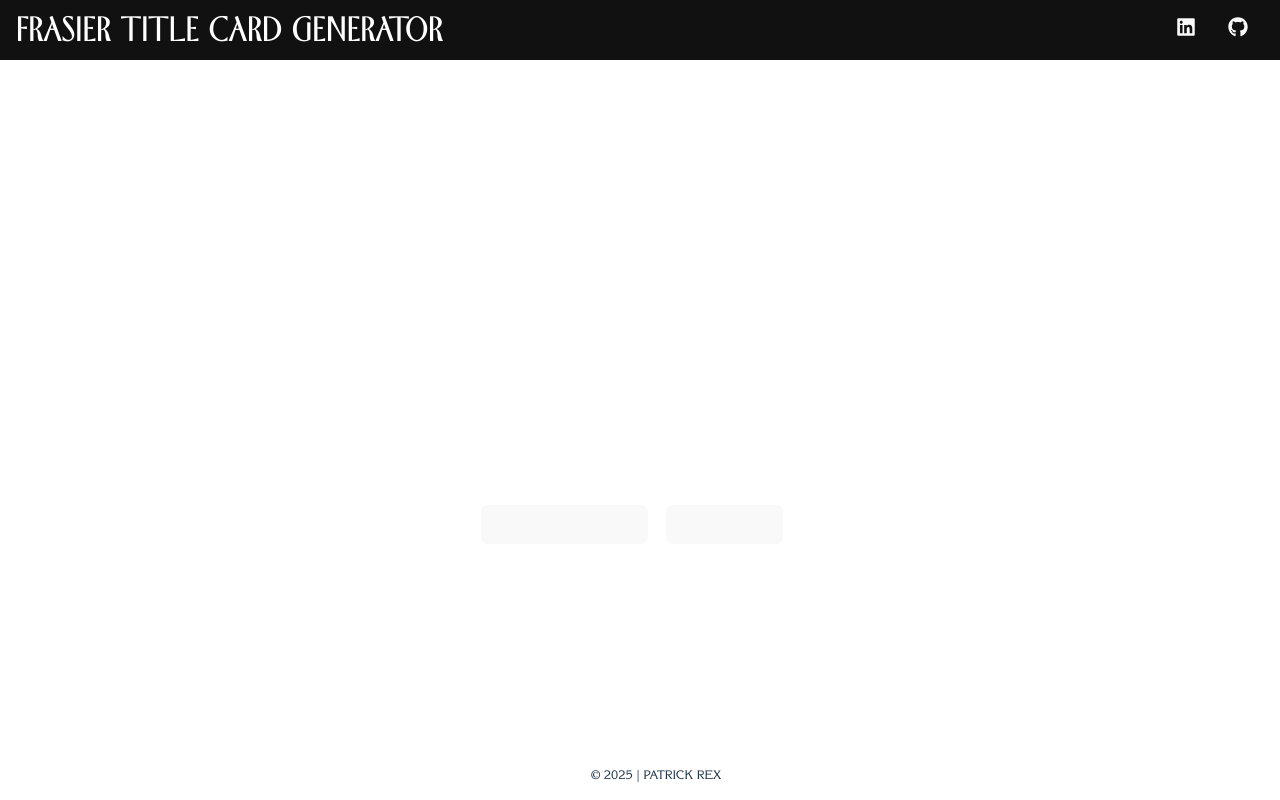
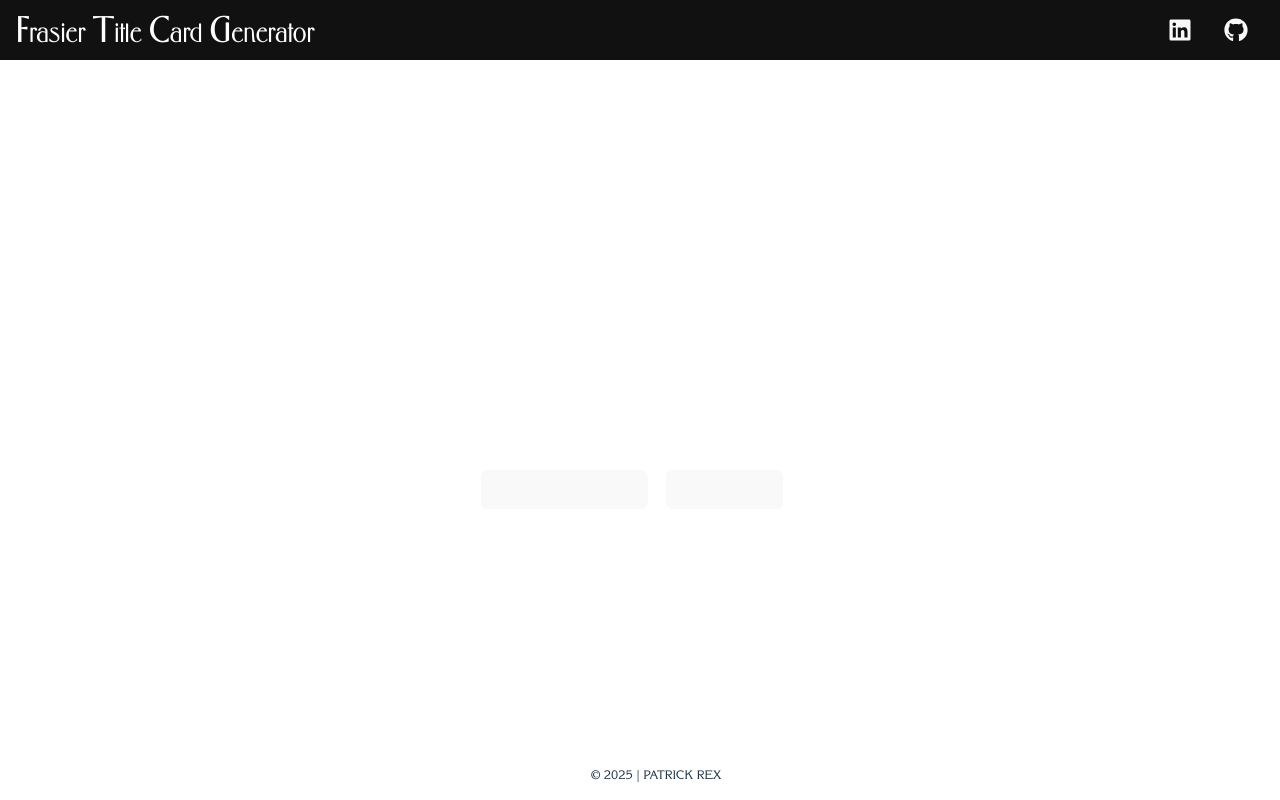
Before and after one commit to PatrickJRex/frasier-title-cards, a React (Vite) app: page / in a window 1280 px wide. Shown: the top 800 px of the page. Built offline with nearby package versions, Linux system fonts and the light colour scheme.

Commit message:
Text udpdates

```diff
--- a/src/App.jsx
+++ b/src/App.jsx
@@ -18,7 +18,7 @@
         <div>
           <main className='fade-in-fwd'>
         <header className='app-header'>
-          <a href="/"><h1 className='app-title'>Frasier Title Card Generator</h1></a>
+          <a href="/"><h1 className='app-title'><span>F</span>rasier <span>T</span>itle <span>C</span>ard <span>G</span>enerator</h1></a>
           <nav className="socials">
             <a href="https://www.linkedin.com/in/patrickjrex/" rel='noopener noreferrer' target='_blank'>
             <FaLinkedin />
--- a/src/components/TitleCard.jsx
+++ b/src/components/TitleCard.jsx
@@ -14,7 +14,7 @@
 
     const setImage = () => {
       console.log(document.querySelector('#titleCardImage').textContent);
-      htmlToImage.toJpeg(document.getElementById('titleCardImage'), { quality: 0.95, width: 1000, height:1000 })
+      htmlToImage.toJpeg(document.getElementById('titleCardImage'), { quality: 0.95, width: 960, height:540, pixelRatio: 2 })
       .then(function (dataUrl) {
         const punctuationRegex = /[!"#$%&'()*+,-./:;<=>?@[\]^_`{|}~]/g;
         const spaceRegex = /\s+/g;
@@ -36,7 +36,7 @@
 
   return (
     <div>
-        <div id='titleCardImage' className='contentTarget' contentEditable="true">
+        <div id='titleCardImage' className='contentTarget' contentEditable="true" suppressContentEditableWarning={true}>
             {titleCard}
         </div>
         <button onClick={setImage}>
--- a/src/index.css
+++ b/src/index.css
@@ -19,7 +19,7 @@
   text-decoration: inherit;
 }
 a:hover {
-  color: #535bf2;
+  color: #227ee8;
 }
 
 body {
@@ -56,7 +56,7 @@
   }
 }
 button:hover {
-  background-color: #646cff;
+  background-color: #227ee8;
 }
 button:focus,
 button:focus-visible {
@@ -77,8 +77,6 @@
 }
 .app-title {
   font-family: 'florentineoptibold';
-  font-size: 10vh;
-  text-transform: uppercase;
 }
 .contentTarget {
   display: flex;
@@ -86,15 +84,14 @@
   justify-content: center;
   align-items: center;
   box-sizing: border-box;
-  width: 80vw;
-  height: calc(100% - 40px);
-  padding: 2em;
+  width: 90vw;
+  padding: 2rem;
   color: #fff;
   font-family: 'itc_korinnaregular', serif;
   font-weight: 100;
   font-size: clamp(3vw, 1.5rem, 5vw);
   text-transform: uppercase;
-  line-height: 1.25;
+  line-height: 1.5;
   overflow: hidden;
 }
 
@@ -119,11 +116,20 @@
   h1 {
     font-size: clamp(1rem, 2.5vw, 1.5rem);
     margin: 0;
+
+    span {
+      font-size: clamp(1.25rem, 3vw, 1.75rem);
+
+    }
   }
 
   @media (min-width:992px) {
     h1 {
-      font-size: 2rem;
+      font-size: 1.5rem;
+
+      span {
+        font-size: 2.1rem;
+      }
     }
   }
 
@@ -132,15 +138,20 @@
 
 .socials {
   padding-right: 1rem;
+  display: flex;
+  align-items: center;
+
   a {
-    font-size: 1.25rem;
+    font-size: 1.5rem;
     margin: 0;
     color: #f9f9f9;
-    display: inline-block;
+    display: inline-flex;
+    padding:  1rem;
+    vertical-align: middle;
   }
 
   a:hover {
-    color: #747bff;
+    color: #227ee8;
   }
 }
 
```
Also changed, not shown: src/components/TitleCardTitle.jsx (+4 -3 lines).
